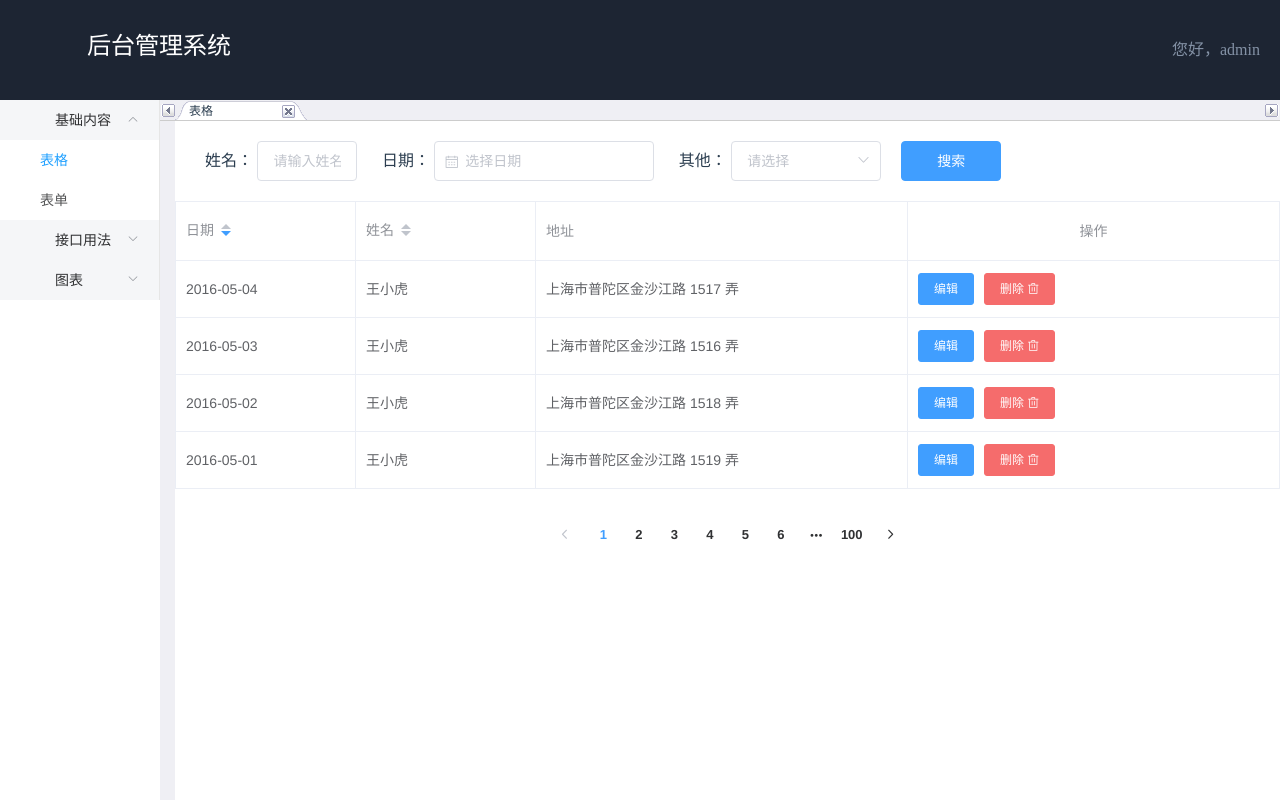
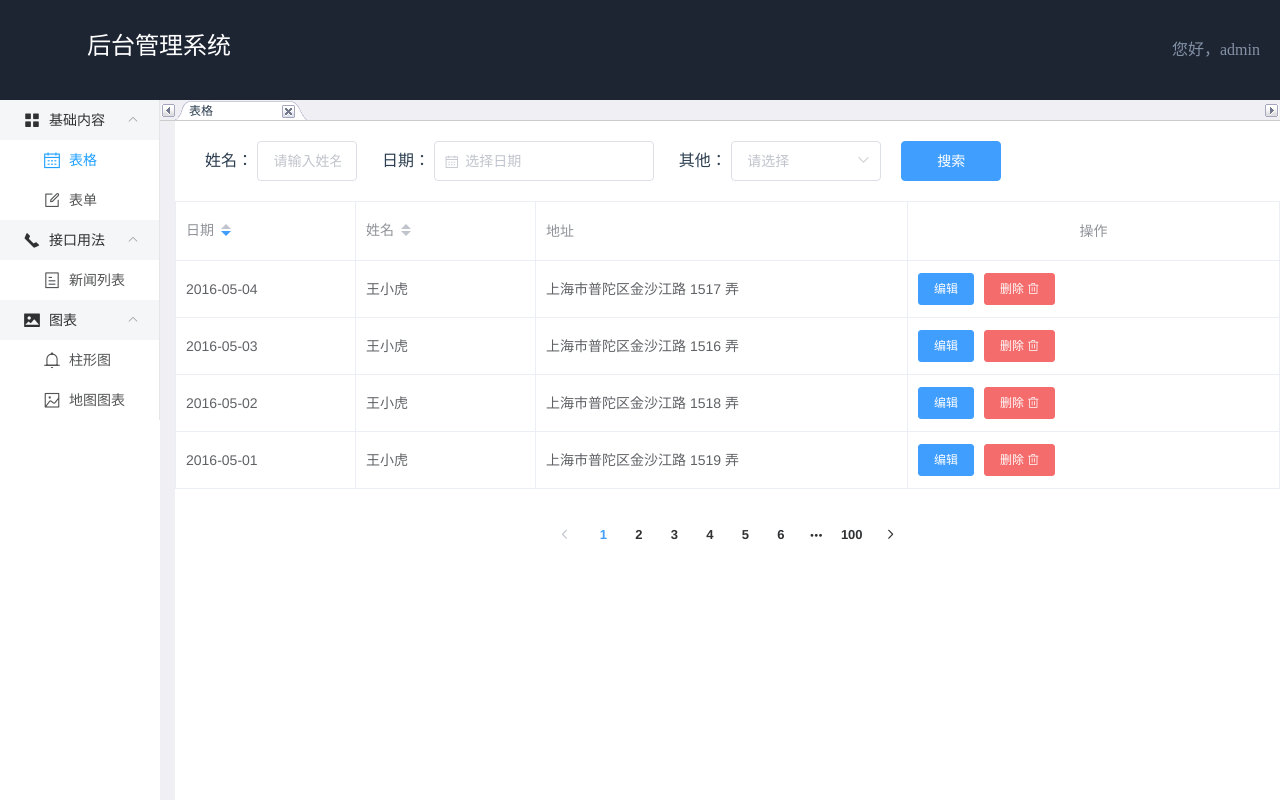
Before and after one commit to mikoshu/my-platform, a Vue app: page /#page1 in a window 1280 px wide. Built offline with nearby package versions, Linux system fonts and the light colour scheme.

Commit message:
部分样式修改

```diff
--- a/src/App.vue
+++ b/src/App.vue
@@ -66,6 +66,9 @@
 
       }
       .el-submenu .el-menu-item{
+        span{
+          vertical-align: -2px;
+        }
         line-height: 40px;
         height:40px;
       }
@@ -74,10 +77,10 @@
         height:40px;
         line-height: 40px;
         span{
-          display: inline-block;
-          width:35px;
-          height:40px;
-          vertical-align: middle;
+          //display: inline-block;
+          //width:35px;
+          //height:40px;
+          vertical-align: -2px;
         }
 
       }
@@ -251,11 +254,11 @@
     <el-row class="menu-content">
       <el-col :span="3" class="side-bar" >
 
-        <el-menu mode="vertical"  :default-active="defaultActive" class="el-menu-vertical-demo" >
+        <el-menu mode="vertical" :default-openeds="defaultShow"  :default-active="defaultActive" class="el-menu-vertical-demo" >
           <el-submenu v-for="(group,i) in groupMenu" :index="i.toString()" :key="i">
             <template slot="title"><span :class="group.class"></span>{{group.title}}</template>
-            <el-menu-item v-for="(val,index) in group.content" :index="val.url" :data-title="val.name" :data-href="val.url" :data-index="getIndex(i,index)" :key="getIndex(i,index)" @click='toTab'  >
-              {{val.name}}
+            <el-menu-item v-for="(val,index) in group.content" :index="val.url" :data-title="val.name" :data-href="val.url"  :key="i+'-'+index" @click='toTab'  >
+              <span :class="val.icon"></span>{{val.name}}
             </el-menu-item>
           </el-submenu>
         </el-menu>
@@ -304,44 +307,44 @@ export default {
       groupMenu:[
         {
           title: '基础内容',
-          class: 'menu-icon-1',
+          class: 'el-icon-menu',
           content: [
             {
               name: '表格',
               url: 'page1',
-              icon: 'el-icon-menu'
+              icon: 'el-icon-date'
             },
             {
               name: '表单',
               url: 'page2',
-              icon: 'el-icon-message'
+              icon: 'el-icon-edit-outline'
             }
           ]
         },
         {
           title: '接口用法',
-          class: 'menu-icon-2',
+          class: 'el-icon-phone',
           content: [
             {
               name: '新闻列表',
               url: 'page3',
-              icon: 'el-icon-upload'
+              icon: 'el-icon-tickets'
             }
           ]
         },
         {
           title: '图表',
-          class: "menu-icon-3",
+          class: "el-icon-picture",
           content: [
             {
               name: '柱形图',
               url: 'page4',
-              icon: ''
+              icon: 'el-icon-bell'
             },
             {
               name: '地图图表',
               url: 'page5',
-              icon: ''
+              icon: 'el-icon-picture-outline'
             }
           ]
         }
@@ -349,7 +352,7 @@ export default {
       tabHeads: [
 
       ],
-      routers:[ // 注册组件信息
+      routers:[ // 注册组件信息，name值将是tab标签的title
         {
           name: '表格',
           url: 'page1',
@@ -378,15 +381,14 @@ export default {
 
       ],
       isHas: false,
-      hash: '',
-      tabsWidth: 137,
-      ulWidth: 137,
-      tabRowWidth: 0,
-      tabLeft: 0,
+      tabsWidth: 137, // 单个tab标签的宽度
+      ulWidth: 137,  // 初始tab-box ul 的宽度
+      tabRowWidth: 0, // tabrow初始宽度
+      tabLeft: 0,  // tab 的left值 （自动计算）
       defaultActive: '',
       menuReload: false, // 点击菜单切换时是否刷新组件 true 为刷新
-      //defaultOpened: [0,1,2,3,4,5],
-      hash:'',
+      defaultShow: ['0','1','2'], // 默认子菜单展开状态，数组为子菜单的key值，可自行设定
+      hash:'', // 当前url的hash值
       defalutOpened: 'page1', // 默认打开页面url
     }
   },
@@ -490,19 +492,19 @@ export default {
         this.tabLeft += this.tabsWidth
       }
     },
-    getIndex(i,index){
-      //(i*groupMenu[i>0?i-1:i].content.length)+index
-      let x = 0;
-      if(i == 0){
-        x = index;
-      }else{
-        for(let n=0;n < i;n++){
-          x += parseInt(this.groupMenu[n].content.length)
-        }
-        x += index;
-      }
-      return x
-    }
+    // getIndex(i,index){ // 放弃使用
+    //   //(i*groupMenu[i>0?i-1:i].content.length)+index
+    //   let x = 0;
+    //   if(i == 0){
+    //     x = index;
+    //   }else{
+    //     for(let n=0;n < i;n++){
+    //       x += parseInt(this.groupMenu[n].content.length)
+    //     }
+    //     x += index;
+    //   }
+    //   return x
+    // }
   },
   components:{
     page1,
@@ -517,7 +519,7 @@ export default {
     //   this.username = localStorage.username;
     // }else{
     //   this.$message('请先登录！');
-    //   window.location.href = login.html;
+    //   window.location.href = 'login.html';
     // }
 
     var hash = location.hash.replace(/^#/, '');
--- a/src/views/page2.vue
+++ b/src/views/page2.vue
@@ -1,6 +1,6 @@
 <style lang="scss">
     .page2{
-        width:600px;
+        width:800px;
         margin:0px auto auto auto;
         padding-top:50px;
         text-align: left;
@@ -29,7 +29,7 @@
             </el-col>
           </el-form-item>
           <el-form-item label="即时配送">
-            <el-switch on-text="" off-text="" v-model="form.delivery"></el-switch>
+            <el-switch v-model="form.delivery"></el-switch>
           </el-form-item>
           <el-form-item label="活动性质">
             <el-checkbox-group v-model="form.type">
```
Lines whose indentation alone changed are shown as unchanged.
